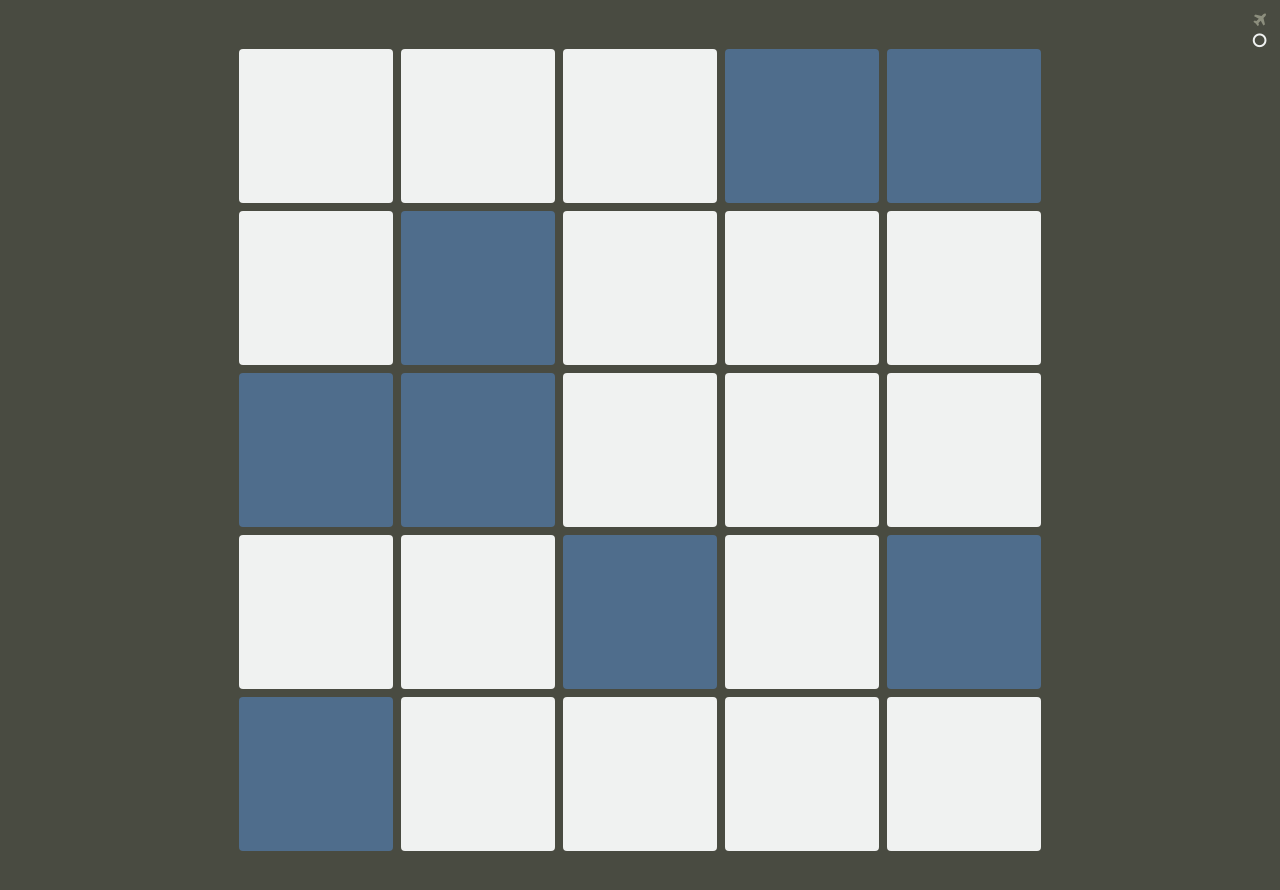
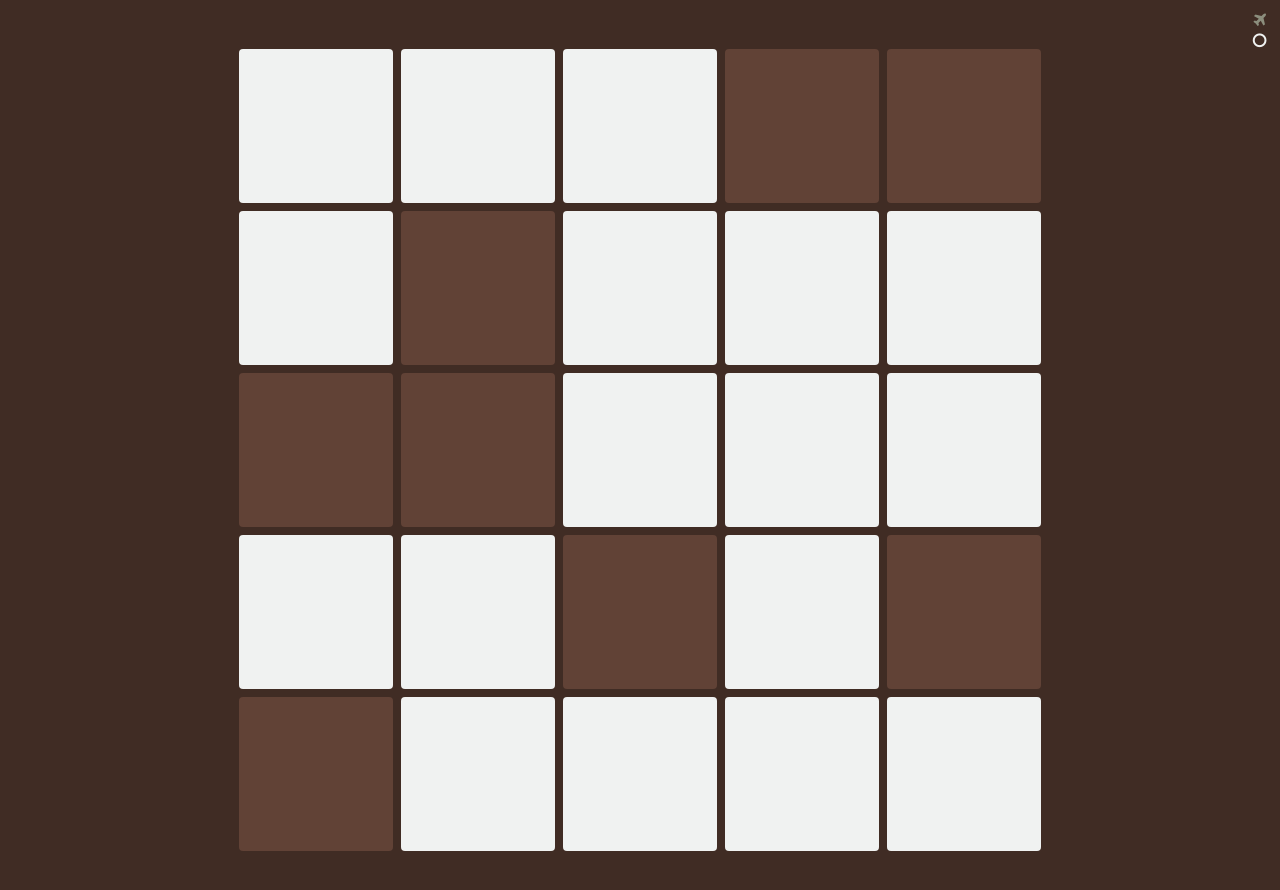
Before and after one commit to nmorduch/lights-out, a Jekyll site: the page built from torus/index.html, in a window 1280 px wide. Shown: the top 890 px of the page. Built offline with Jekyll 4.4.1, drawn with Linux system fonts in a browser that asks for light colours; nearby versions of some CDN libraries.

Commit message:
torus color to brown

```diff
--- a/_config.yml
+++ b/_config.yml
@@ -1,2 +1,2 @@
 name: Lights Out
-baseurl: /lights-out/
+baseurl: /lights-out
--- a/_layouts/default.html
+++ b/_layouts/default.html
@@ -7,7 +7,7 @@
 	<meta name="og:description" content="A small version of the Lights Out game.">
 	<meta name="og:image" content="http://nmorduch.me/lights-out/og.png">
 	<title>{{ site.name }}{% if page.title %}: {{ page.title }}{% endif %}</title>
-	<link rel="stylesheet" type="text/css" href="{{ site.baseurl }}css/screen.css">
+	<link rel="stylesheet" type="text/css" href="{{ site.baseurl }}/css/screen.css">
 	<link href='http://fonts.googleapis.com/css?family=Lora:400italic,700italic' rel='stylesheet' type='text/css'>
 	<link href="//maxcdn.bootstrapcdn.com/font-awesome/4.2.0/css/font-awesome.min.css" rel="stylesheet">
 </head>
@@ -15,14 +15,14 @@
 	<nav>
 		<ul class="ul-unstyled">
 			<li{% if page.title == "Plane" %} class="active"{% endif %}><a href="{{ site.baseurl }}"><i class="fa fa-fw fa-plane"></i></a></li>
-			<li{% if page.title == "Torus" %} class="active"{% endif %}><a href="{{ site.baseurl }}torus"><i class="fa fa-fw fa-circle-o"></i></a></li>
+			<li{% if page.title == "Torus" %} class="active"{% endif %}><a href="{{ site.baseurl }}/torus"><i class="fa fa-fw fa-circle-o"></i></a></li>
 		</ul>
 	</nav>
 	<div class="message">
 		<h2>Turn out the lights.</h2>
 	</div>
 	<div class="board"></div>
-	<script type="text/javascript" src="{{ site.baseurl }}js/jquery-1.11.0.min.js"></script>
-	<script type="text/javascript" src="{{ site.baseurl }}js/app.js"></script>
+	<script type="text/javascript" src="{{ site.baseurl }}/js/jquery-1.11.0.min.js"></script>
+	<script type="text/javascript" src="{{ site.baseurl }}/js/app.js"></script>
 </body>
 </html>
--- a/sass/screen.sass
+++ b/sass/screen.sass
@@ -88,4 +88,8 @@ nav
 	display: flex
 
 .torus
-	background-color: darken($gray-brown,25%)
+	background-color: $brown
+	.cell
+		background-color: lighten($brown,10%)
+	.on
+		background-color: $white
```
Also changed, not shown: css/screen.css (+1 -1 lines).
